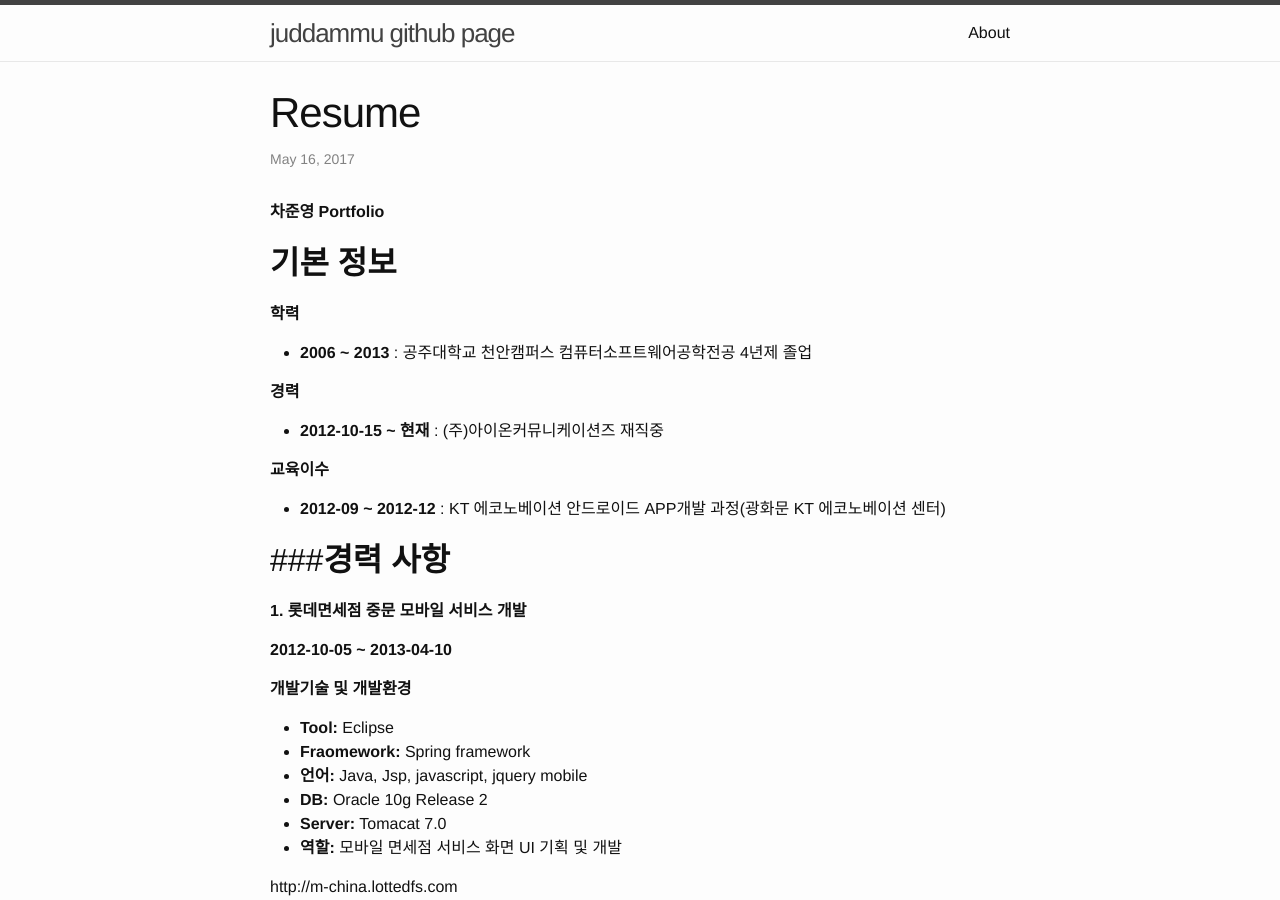
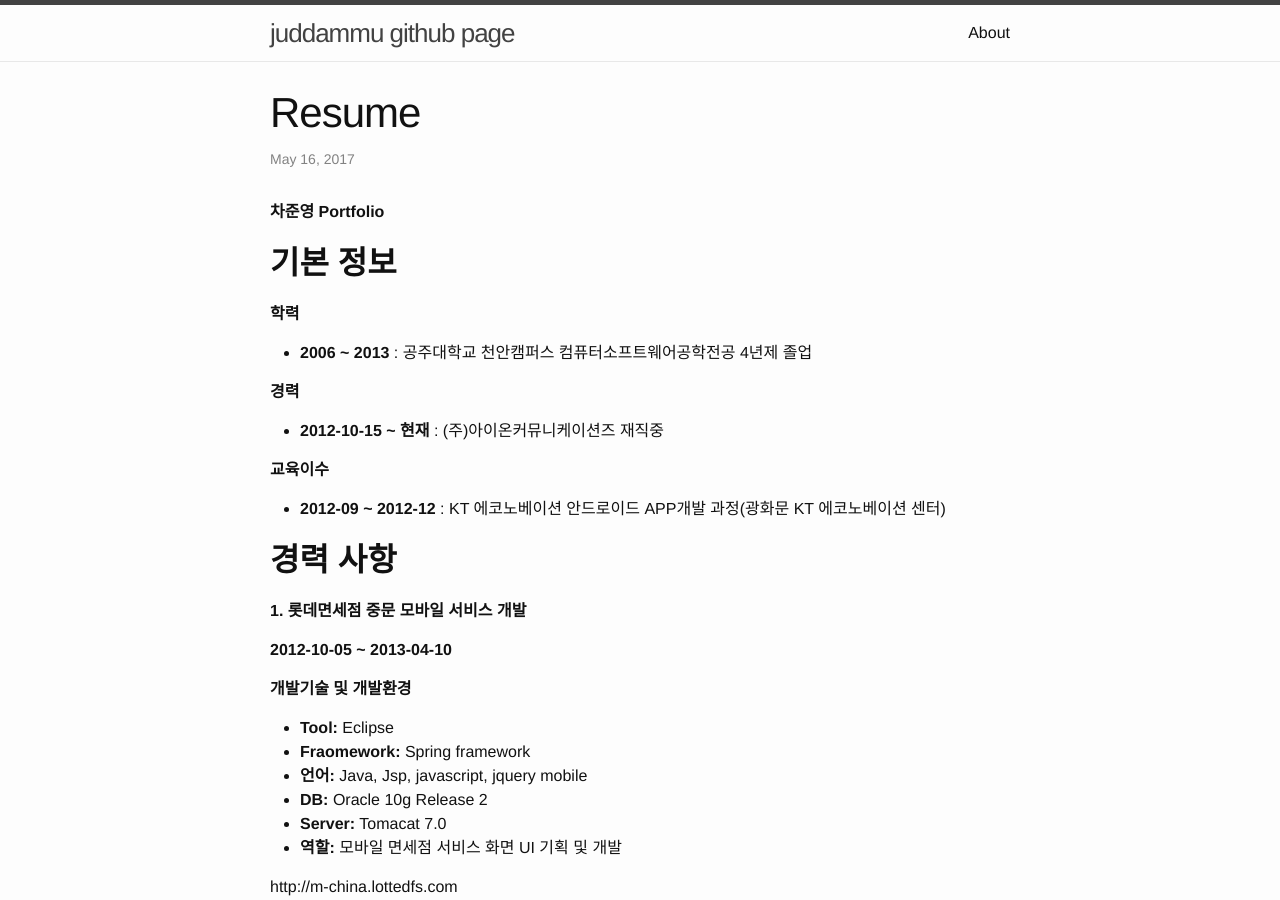
Before and after one commit to juddammu/juddammu.github.io, a Jekyll site: the page built from _posts/2017-05-16-resume.markdown, in a window 1280 px wide and 900 px high. Built offline with Jekyll 4.4.1, drawn with Linux system fonts in a browser that asks for light colours; our own code applies the rules of GitHub Pages for plain Markdown files.

Commit message:
Update 2017-05-16-resume.markdown

```diff
--- a/_posts/2017-05-16-resume.markdown
+++ b/_posts/2017-05-16-resume.markdown
@@ -11,7 +11,7 @@
 **교육이수**
 - **2012-09 ~ 2012-12** : KT 에코노베이션 안드로이드 APP개발 과정(광화문 KT 에코노베이션 센터)
 
-###**<i class="icon-pencil"></i>경력 사항**
+**<i class="icon-pencil"></i>경력 사항**
 ---
 **1. 롯데면세점 중문 모바일 서비스 개발**
 
```
